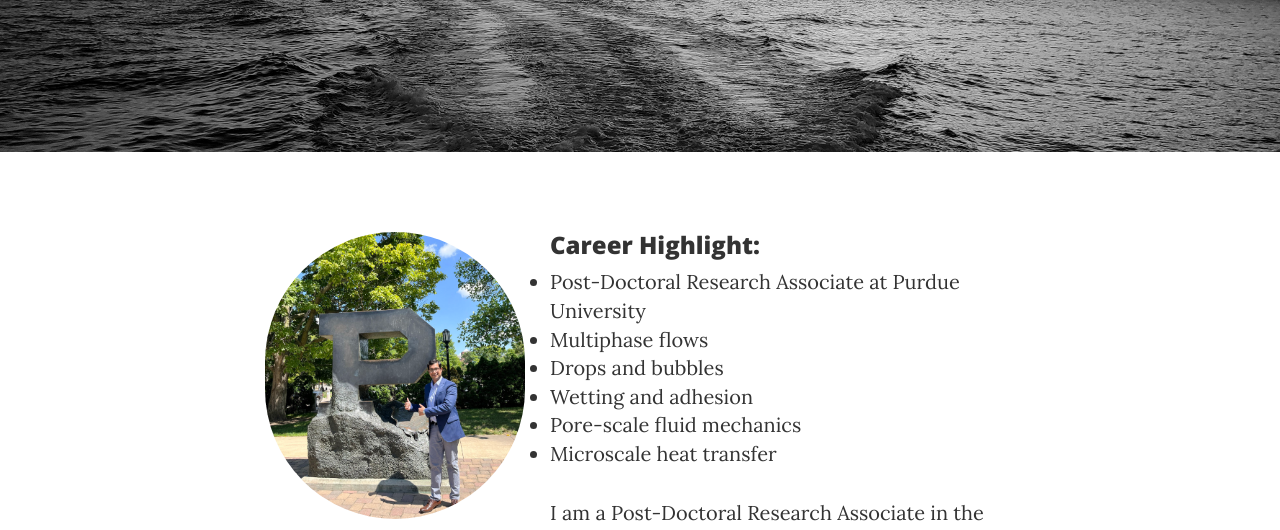
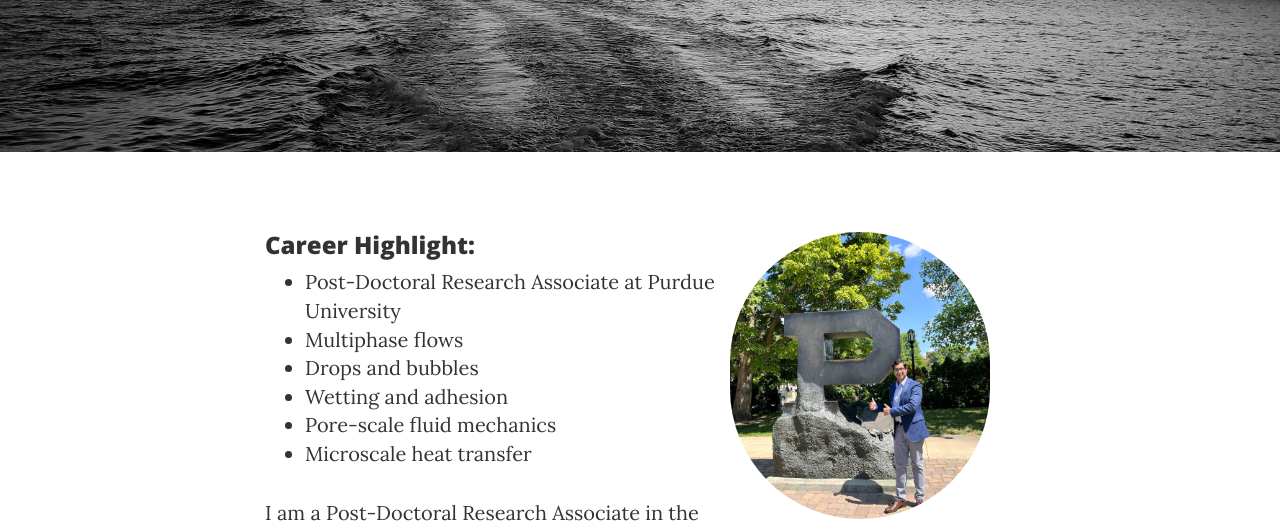
Before and after one commit to bhaskarjyoti-sarma/bhaskarjyoti-sarma.github.io, a website: page index.html in a window 1280 px wide. Shown: the part 270-800 px from the top of the page. Drawn offline with nearby package versions, Linux system fonts and the light colour scheme; files whose address does not match are found by name.

Commit message:
Update index.html

```diff
--- a/index.html
+++ b/index.html
@@ -32,7 +32,7 @@
     <![endif]-->
 	<style type="text/css"/>
 	.bio-photo{max-width:250px;-webkit-border-radius:250px;-moz-border-radius:250px;border-radius:250px}
-	.bio-photo{float:left;max-width:260px;margin-right:25px;-webkit-border-radius:250px;-moz-border-radius:250px;border-radius:250px}
+	.bio-photo{float:right;max-width:260px;margin-right:25px;-webkit-border-radius:250px;-moz-border-radius:250px;border-radius:250px}
 	</style>
 </head>
 
```
